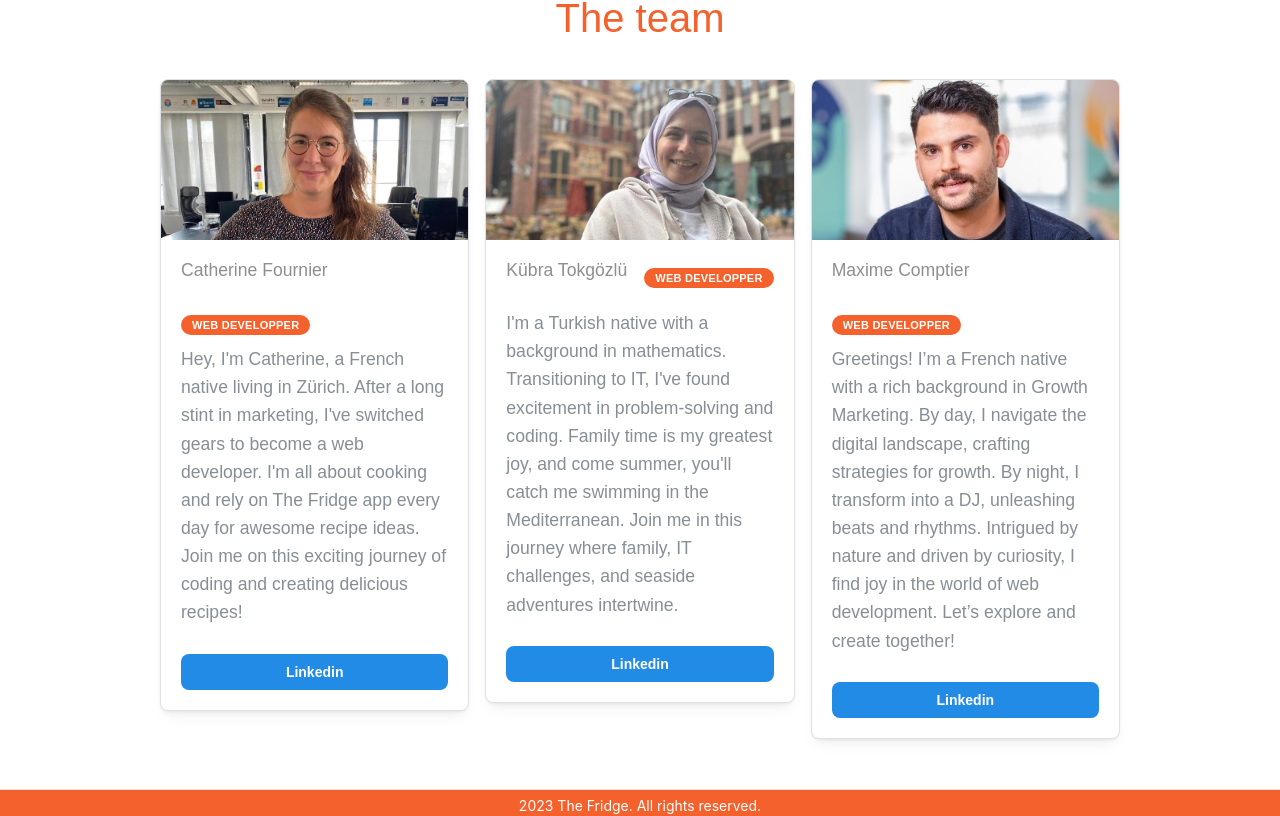
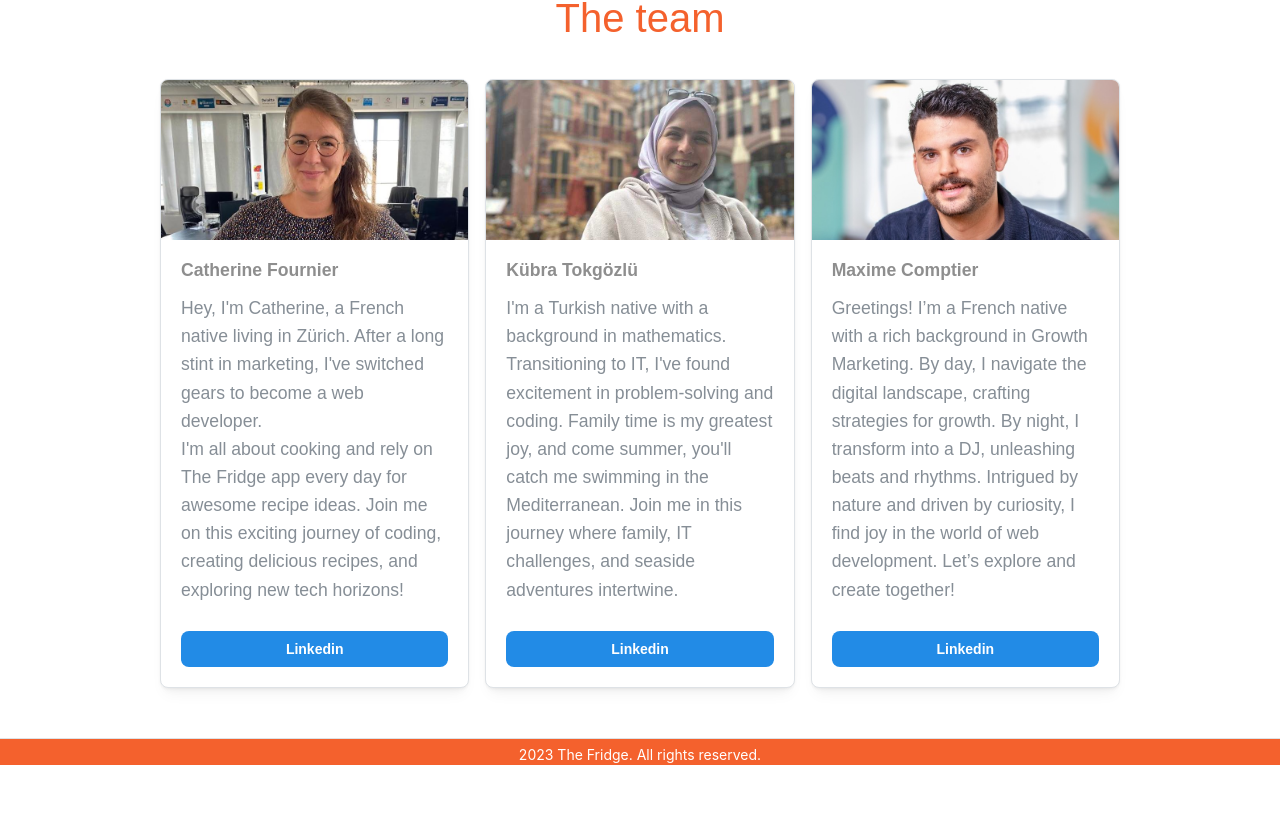
Before and after one commit to KubraTY/The-Fridge, a React (Vite) app: page /about in a window 1280 px wide. Shown: the part 610-1426 px from the top of the page. After the commit the page ends 1375 px from the top, so only its background shows below. Built offline with nearby package versions, Linux system fonts and the light colour scheme; no server answers.

Commit message:
minor update on about page

```diff
--- a/src/pages/About.jsx
+++ b/src/pages/About.jsx
@@ -1,6 +1,6 @@
 import { Grid } from '@mantine/core';
 import { useViewportSize } from "@mantine/hooks";
-import { Card, Image, Text, Badge, Button, Group } from '@mantine/core';
+import { Card, Image, Text, Badge, Button, Group} from '@mantine/core';
 import classes from '../styles/About.module.css'
 import kubraPP from '../assets/kubra.jpg'
 import cathPP from '../assets/catherine.jpeg'
@@ -51,12 +51,11 @@ const About = () => {
       </Card.Section>
 
       <Group justify="space-between" mt="md" mb="xs">
-        <Text fw={500}>Catherine Fournier</Text>
-        <Badge color="#f4612d">Web Developper</Badge>
+        <Text fw={600}>Catherine Fournier</Text>
       </Group>
 
       <Text size="sm" c="dimmed">
-      Hey, I'm Catherine, a French native living in Zürich. After a long stint in marketing, I've switched gears to become a web developer. I'm all about cooking and rely on The Fridge app every day for awesome recipe ideas. Join me on this exciting journey of coding and creating delicious recipes!
+      Hey, I'm Catherine, a French native living in Zürich. After a long stint in marketing, I've switched gears to become a web developer.<br/> I'm all about cooking and rely on The Fridge app every day for awesome recipe ideas. Join me on this exciting journey of coding, creating delicious recipes, and exploring new tech horizons!
       </Text>
 
       <a href="https://www.linkedin.com/in/catherine-fournier-7245b563/" target='blank' rel="noopener noreferrer">
@@ -77,10 +76,8 @@ const About = () => {
       </Card.Section>
 
       <Group justify="space-between" mt="md" mb="xs">
-        <Text fw={500}>Kübra Tokgözlü</Text>
-        <Badge color="#f4612d">Web Developper</Badge>
+        <Text fw={600}>Kübra Tokgözlü</Text>
       </Group>
-
       <Text size="sm" c="dimmed">
         I'm a Turkish native with a background in mathematics. Transitioning to IT, I've found excitement in problem-solving and coding. Family time is my greatest joy, and come summer, you'll catch me swimming in the Mediterranean. Join me in this journey where family, IT challenges, and seaside adventures intertwine.
       </Text>
@@ -105,8 +102,8 @@ const About = () => {
       </Card.Section>
 
       <Group justify="space-between" mt="md" mb="xs">
-        <Text fw={500}>Maxime Comptier</Text>
-        <Badge color="#f4612d">Web Developper</Badge>
+        <Text fw={600}>Maxime Comptier</Text>
+
       </Group>
 
       <Text size="sm" c="dimmed">
```
Also changed, not shown: src/assets/maxime.jpeg.
